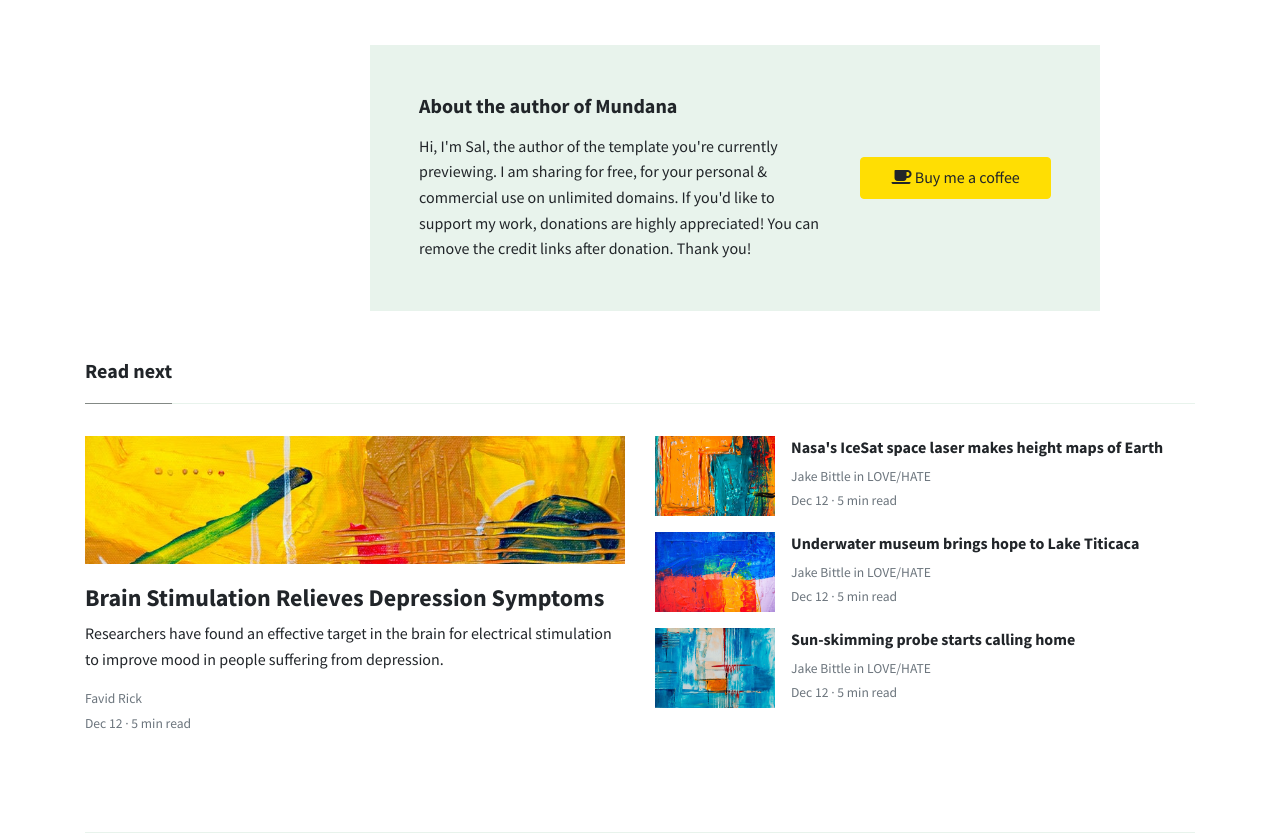
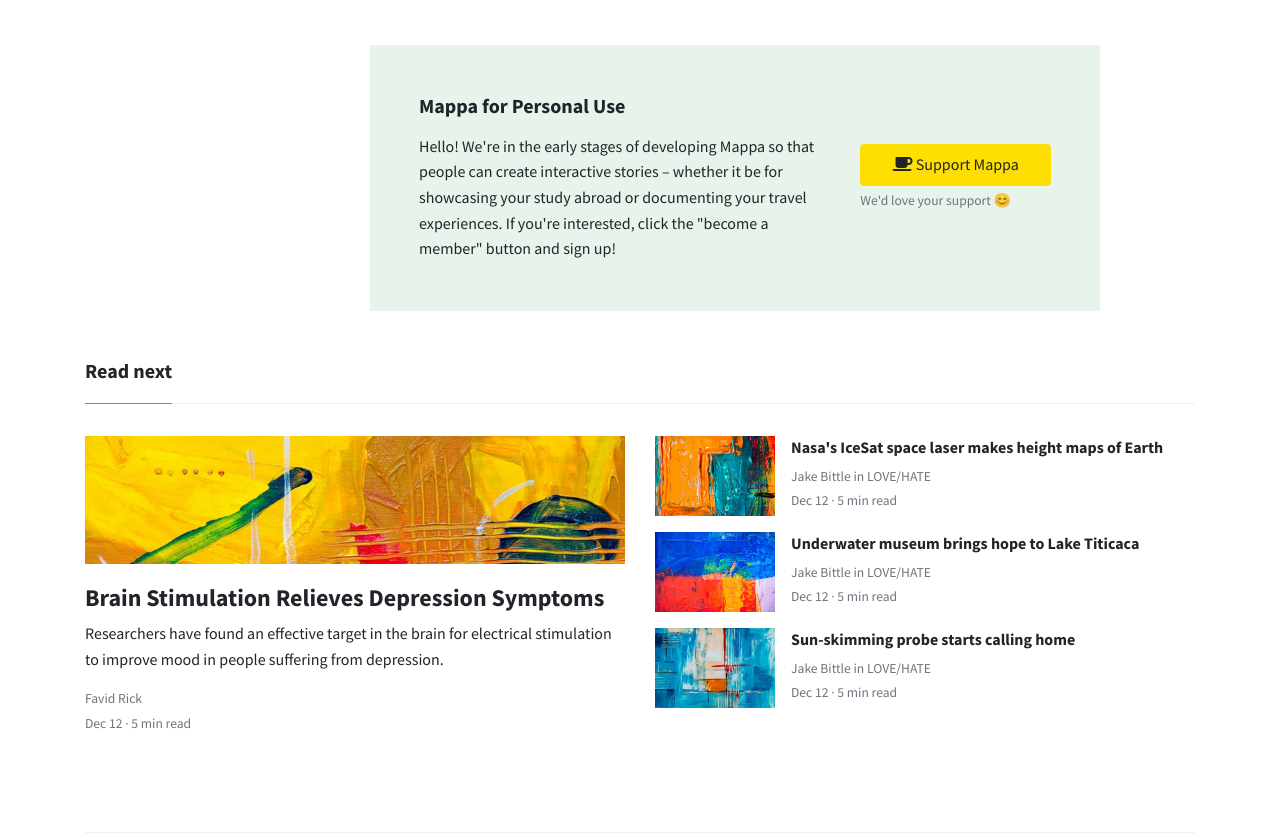
Before and after one commit to taishiwalden/mappa.news, a website: page about.html in a window 1280 px wide. Shown: the part 3804-4644 px from the top of the page. Drawn offline with nearby package versions, Linux system fonts and the light colour scheme.

Commit message:
changed about

```diff
--- a/about.html
+++ b/about.html
@@ -248,15 +248,16 @@ HEADER
 				<div class="border p-5 bg-lightblue mt-5">
 					<div class="row justify-content-between align-items-center">
 						<div class="col-md-8 mb-2 mb-md-0">
-							<h5 class="font-weight-bold mb-3">About the author of Mundana</h5>
-							Hi, I'm Sal, the author of the template you're currently previewing. I am sharing for free,
-							for your personal &amp; commercial use on unlimited domains. If you'd like to support my
-							work, donations are highly appreciated! You can remove the credit links after donation.
-							Thank you!
+							<h5 class="font-weight-bold mb-3">Mappa for Personal Use</h5>
+							Hello! We're in the early stages of developing Mappa so that people
+							can create interactive stories – whether it be for showcasing your study abroad or
+							documenting your travel experiences. If you're interested, click the "become a member"
+							button and sign up!
 						</div>
 						<div class="col-md-4">
 							<a target="_blank" href="https://www.buymeacoffee.com/sal"
-								class="btn btn-warning btn-block"><i class="fa fa-coffee"></i> Buy me a coffee</a>
+								class="btn btn-warning btn-block"><i class="fa fa-coffee"></i> Support Mappa</a>
+							<small id="emailHelp" class="form-text text-muted">We'd love your support 😊</small>
 						</div>
 					</div>
 				</div>
```
